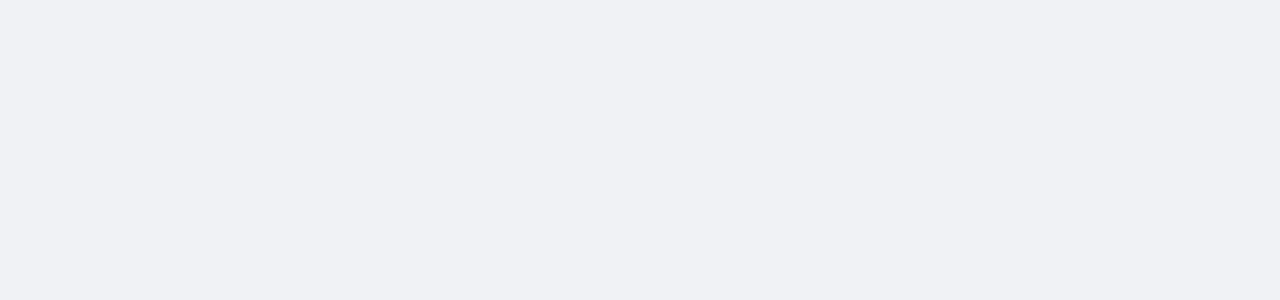
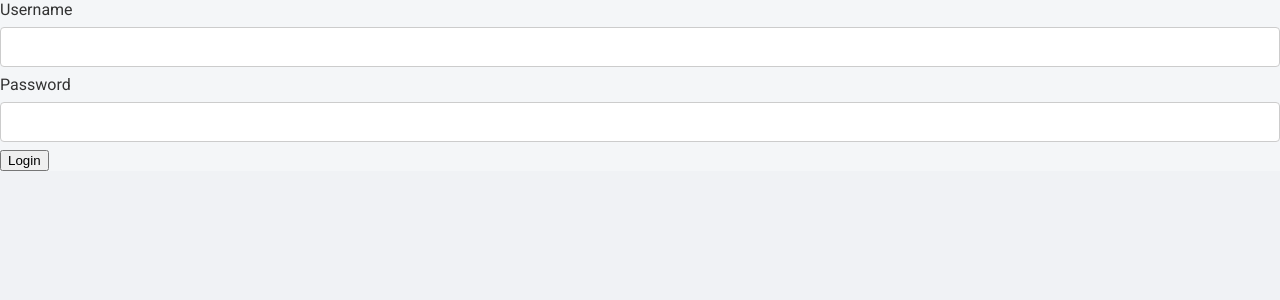
Before and after one commit to Prashanth32124/CampusKartfrontend, a React (Create React App) app: page /AdminLogin in a window 1280 px wide. Before the commit this address had no page. Shown: the top 300 px of the page. Built offline with nearby package versions, Linux system fonts and the light colour scheme.

Commit message:
Added Admin login UI and logic

```diff
--- /dev/null
+++ b/src/AdminLogin.jsx
@@ -0,0 +1,48 @@
+import React, { useState } from 'react';
+import axios from 'axios';
+import { useNavigate } from 'react-router-dom';
+function AdminLogin() {
+  const [username, setUsername] = useState('');
+  const [password, setPassword] = useState('');
+   const navigate=useNavigate();
+  const handleUsername = (e) => {
+    setUsername(e.target.value);
+  };
+
+  const handlePassword = (e) => {
+    setPassword(e.target.value);
+  };
+
+  const handleLogin = async () => {
+    try {
+      const res = await axios.post('https://rp2backend.vercel.app/Admin', {
+        username,
+        password,
+      });
+
+      if (res.data.success) {
+        alert('Login successful');
+        navigate('/AdminDashboard');
+      } else {
+        alert('Invalid credentials');
+      }
+    } catch (error) {
+      alert('Error logging in');
+      console.error(error);
+    }
+  };
+
+  return (
+    <div>
+      <label>Username</label>
+      <input type="text" value={username} onChange={handleUsername} />
+
+      <label>Password</label>
+      <input type="password" value={password} onChange={handlePassword} />
+
+      <button onClick={handleLogin}>Login</button>
+    </div>
+  );
+}
+
+export default AdminLogin;
--- a/src/App.js
+++ b/src/App.js
@@ -11,7 +11,7 @@ import Courses from './Klu/Courses';
 import Details from './Details';
 import Unauthorized from './Unauthorized';
 import ProtectedRoute from './Protectedroute';
-
+import AdminLogin from './AdminLogin';
 function App() {
   return (
     <Router>
@@ -21,6 +21,7 @@ function App() {
         <Route path="/login" element={<Login />} />
         <Route path="/signup" element={<Signup />} />
         <Route path="/unauthorized" element={<Unauthorized />} />
+        <Route path="/AdminLogin" element={<AdminLogin/>}/>
 
         {/* ✅ All Protected Routes (Only accessible after login) */}
         <Route element={<ProtectedRoute />}>
--- a/src/Login.jsx
+++ b/src/Login.jsx
@@ -8,7 +8,9 @@ function Login() {
   const [username, setUsername] = useState('');
   const [password, setPassword] = useState('');
   const [error, setError] = useState('');
-
+  const handleal=() => {
+      navigate('/AdminLogin')
+    }
   const handleLogin = async () => {
     if (!username || !password) {
       setError("Please enter both username and password");
@@ -28,6 +30,7 @@ function Login() {
     } catch (err) {
       setError(err.response?.data || "Login failed. Please try again.");
     }
+
   };
 
   return (
@@ -56,6 +59,7 @@ function Login() {
 
         <div id="container21240">
           <button id="bt11" onClick={handleLogin}>Login</button>
+          <button onClick={handleal}>Admin login</button>
         </div>
 
         {error && (
```
